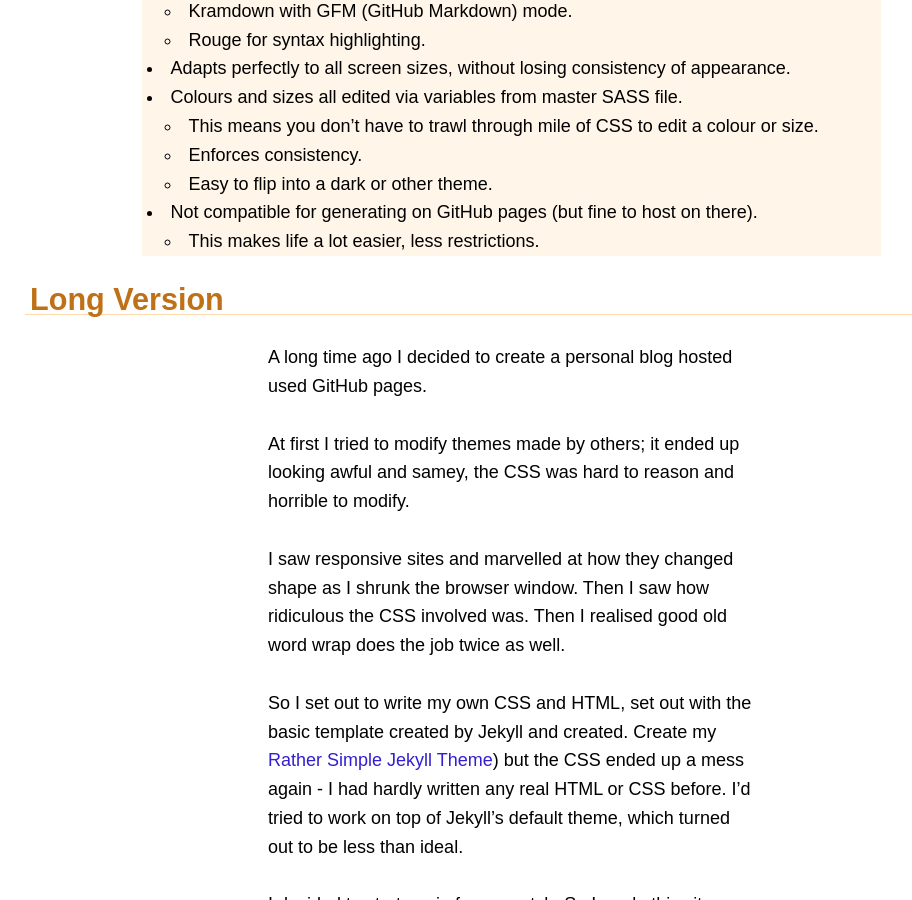
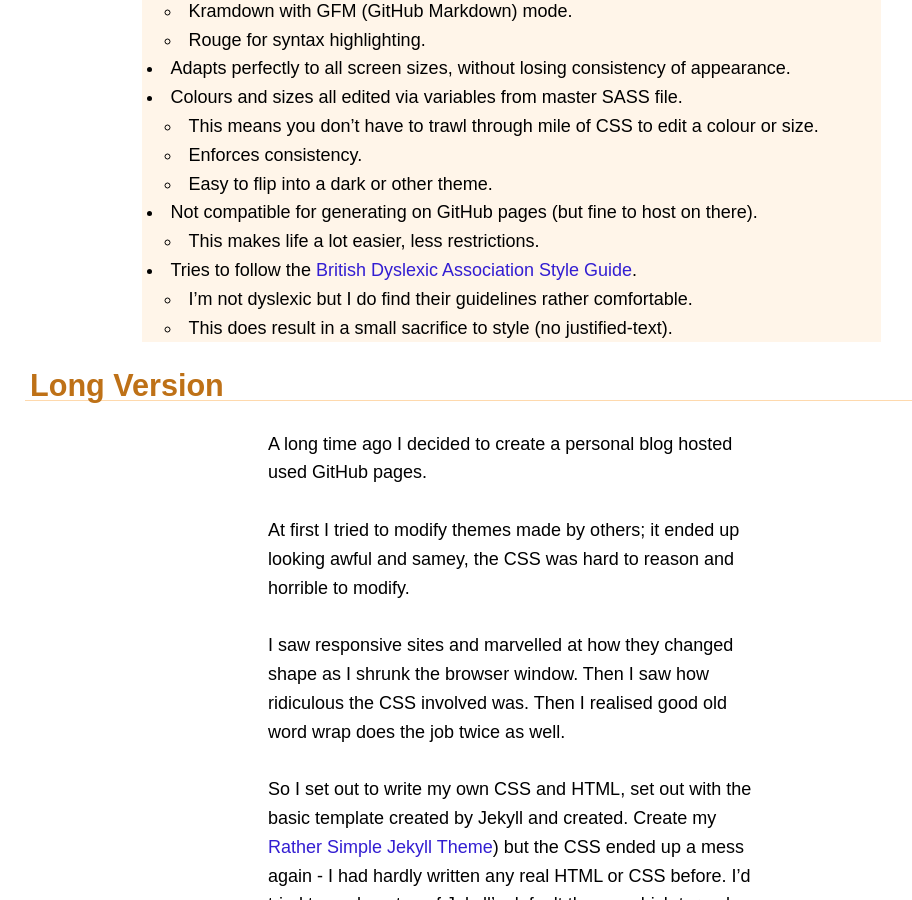
Before and after one commit to t3hmun/t3hsite, a Jekyll site: the page built from about/index.md, in a window 1280 px wide and 900 px high, scrolled down 610 px. Shown: the whole window, without its empty margins (129-1041 px from the left). Built offline with Jekyll 4.4.1, drawn with Linux system fonts in a browser that asks for light colours.

Commit message:
Add to about.

```diff
--- a/about/index.md
+++ b/about/index.md
@@ -22,6 +22,9 @@
      - Easy to flip into a dark or other theme.
  * Not compatible for generating on GitHub pages (but fine to host on there).
      - This makes life a lot easier, less restrictions.
+ * Tries to follow the [British Dyslexic Association Style Guide](http://www.bdadyslexia.org.uk/common/ckeditor/filemanager/userfiles/About_Us/policies/Dyslexia_Style_Guide.pdf).
+     - I'm not dyslexic but I do find their guidelines rather comfortable.
+     - This does result in a small sacrifice to style (no justified-text).
 
 
 ## Long Version
```
